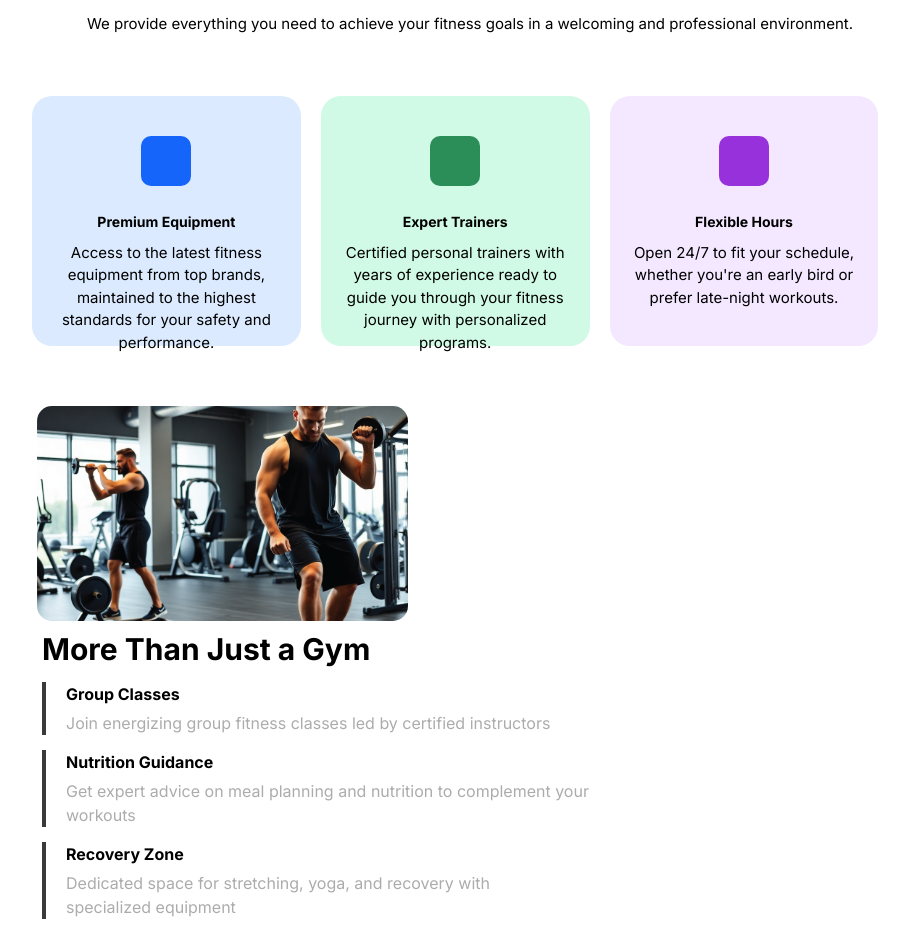
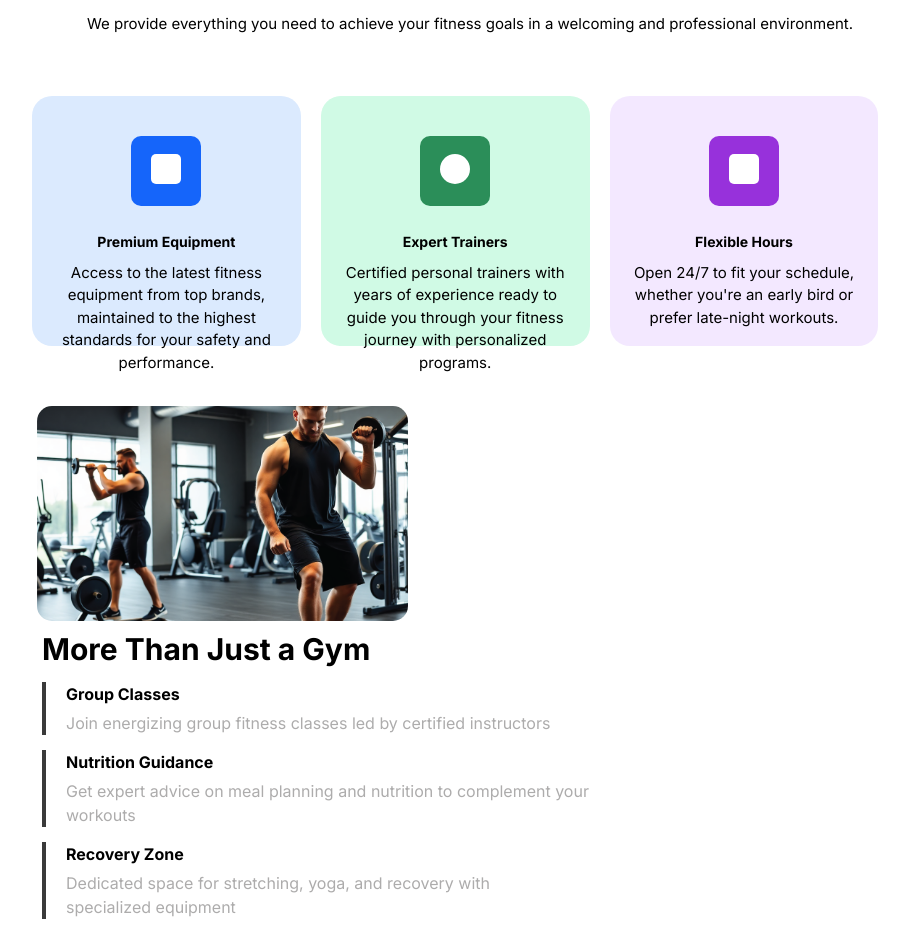
Before and after one commit to GhamriDev/Assignment-2-_-FieCoreGym, a plain HTML site: page index.html in a window 1280 px wide. Shown: the part 860-1796 px from the top of the page, without its empty margins (170-1079 px from the left). Drawn offline with Linux system fonts and the light colour scheme.

Commit message:
Final touch

```diff
--- a/index.html
+++ b/index.html
@@ -62,7 +62,7 @@
 
                 <div class="premium">
                     <div class="blue-square">
-
+                        <div class="insider"></div>
                     </div>
                     <h3>
                         Premium Equipment
@@ -74,7 +74,7 @@
                 </div>
                 <div class="expert">
                     <div class="green-square">
-
+                        <div class="circle"></div>
                     </div>
                     <h3>
                         Expert Trainers
@@ -87,6 +87,7 @@
                 </div>
                 <div class="flexible">
                     <div class="violet-square">
+                        <div class="insider"></div>
 
                     </div>
                     <h3>
--- a/style.css
+++ b/style.css
@@ -149,11 +149,12 @@ h3 {
 .green-square,
 .violet-square {
     border-radius: 10px;
-    width: 50px;
-    height: 50px;
+    width: 70px;
+    height: 70px;
     margin: auto;
     margin-top: 20px;
     margin-bottom: 25px;
+    padding: 10px;
 }
 
 .blue-square {
@@ -166,6 +167,22 @@ h3 {
 
 .violet-square {
     background-color: rgba(141, 29, 216, 0.9);
+}
+
+.insider,
+.circle {
+    width: 60%;
+    height: 60%;
+    background-color: white;
+    margin: 17% auto;
+}
+
+.insider {
+    border-radius: 5px;
+}
+
+.circle {
+    border-radius: 50%;
 }
 
 .undercard {
```
